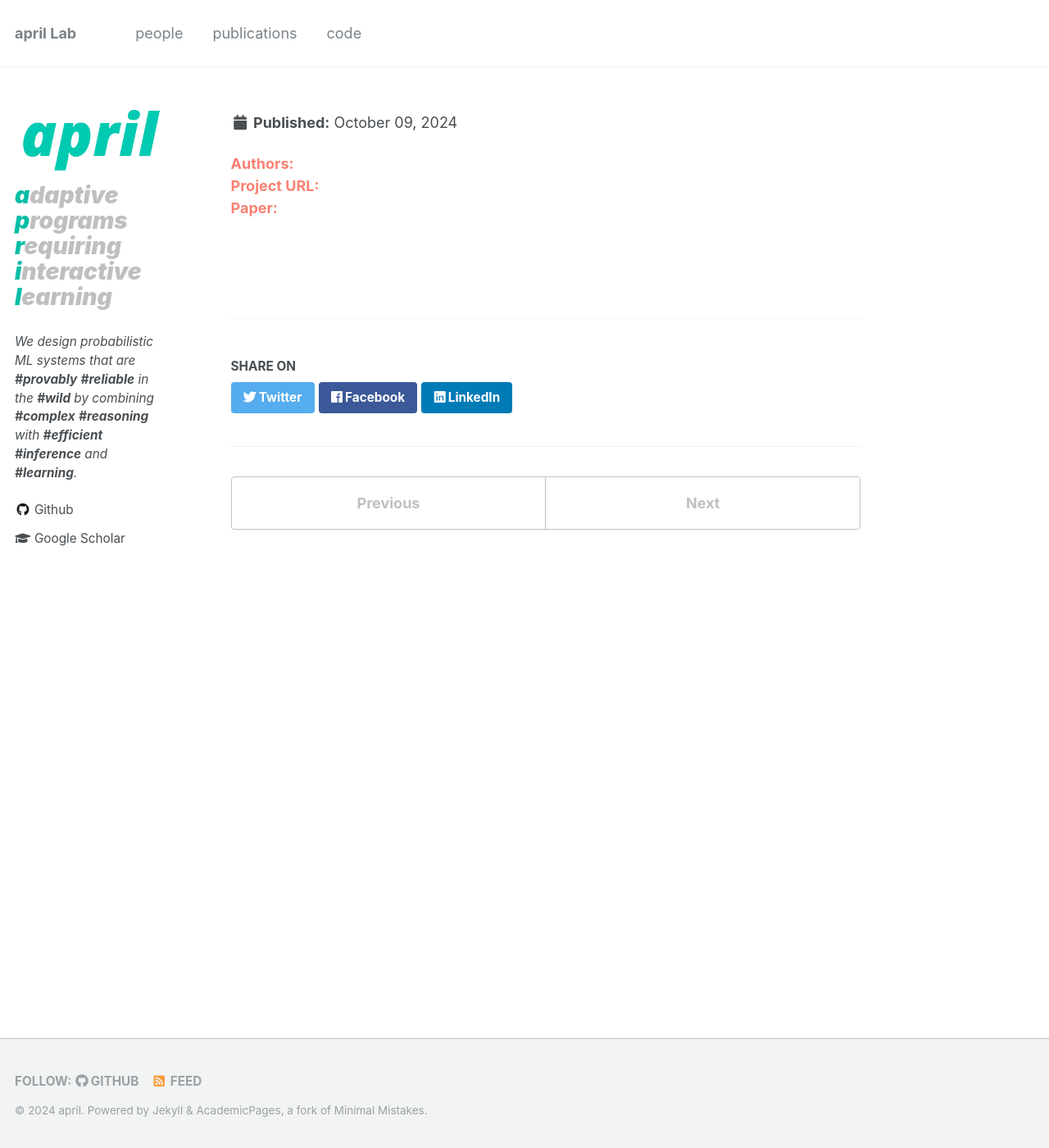
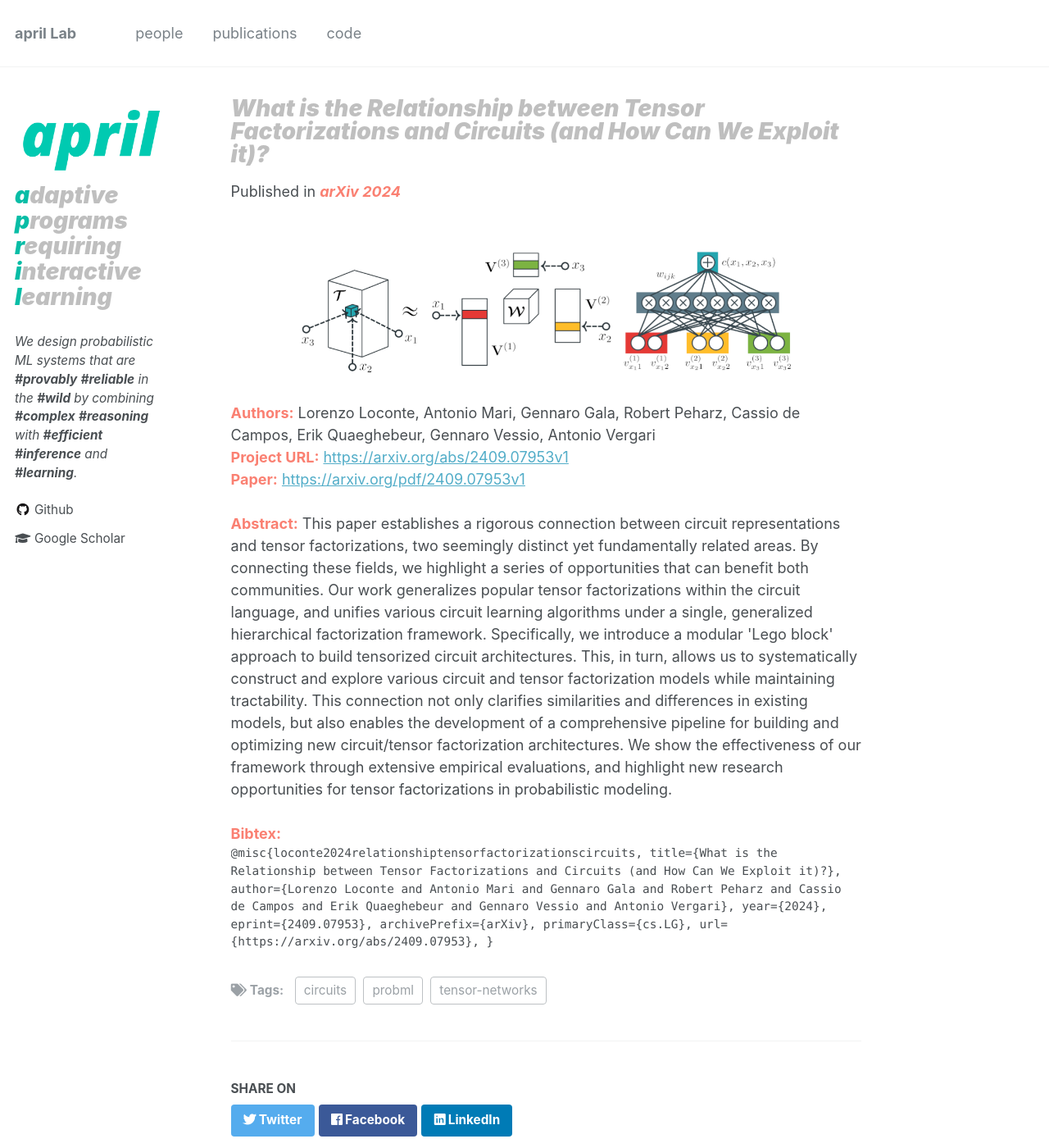
Before and after one commit to april-tools/april-tools.github.io, a Jekyll site: the page built from _publications/loconte2024tfpc.md, in a window 1280 px wide and 1400 px high. Shown: the whole window at 82% size. Built offline with Jekyll 4.4.1, drawn with Linux system fonts in a browser that asks for light colours; nearby versions of some CDN libraries.

Commit message:
fixing bibtex

```diff
--- a/_publications/loconte2024tfpc.md
+++ b/_publications/loconte2024tfpc.md
@@ -12,7 +12,15 @@ paperurl: "https://arxiv.org/abs/2409.07953v1"
 pdf: "https://arxiv.org/pdf/2409.07953v1"
 venue: "arXiv 2024"
 excerpt: "We investigate the connections between tensor factorizations and circuits: how the literature of the former can benefit from the theory about the latter, and how we can scale the latter with the former."
-abstract: "This paper establishes a rigorous connection between circuit representations and tensor factorizations, two seemingly distinct yet fundamentally related areas. By connecting these fields, we highlight a series of opportunities that can benefit both communities. Our work generalizes popular tensor factorizations within the circuit language, and unifies various circuit learning algorithms under a single, generalized hierarchical factorization framework. Specifically, we introduce a modular "Lego block" approach to build tensorized circuit architectures. This, in turn, allows us to systematically construct and explore various circuit and tensor factorization models while maintaining tractability. This connection not only clarifies similarities and differences in existing models, but also enables the development of a comprehensive pipeline for building and optimizing new circuit/tensor factorization architectures. We show the effectiveness of our framework through extensive empirical evaluations, and highlight new research opportunities for tensor factorizations in probabilistic modeling."
+abstract: "This paper establishes a rigorous connection between circuit representations and tensor factorizations, two seemingly distinct yet fundamentally related areas. By connecting these fields, we highlight a series of opportunities that can benefit both communities. Our work generalizes popular tensor factorizations within the circuit language, and unifies various circuit learning algorithms under a single, generalized hierarchical factorization framework. Specifically, we introduce a modular 'Lego block' approach to build tensorized circuit architectures. This, in turn, allows us to systematically construct and explore various circuit and tensor factorization models while maintaining tractability. This connection not only clarifies similarities and differences in existing models, but also enables the development of a comprehensive pipeline for building and optimizing new circuit/tensor factorization architectures. We show the effectiveness of our framework through extensive empirical evaluations, and highlight new research opportunities for tensor factorizations in probabilistic modeling."
 supplemental:
-bibtex: ""
+bibtex: "@misc{loconte2024relationshiptensorfactorizationscircuits,
+      title={What is the Relationship between Tensor Factorizations and Circuits (and How Can We Exploit it)?},
+      author={Lorenzo Loconte and Antonio Mari and Gennaro Gala and Robert Peharz and Cassio de Campos and Erik Quaeghebeur and Gennaro Vessio and Antonio Vergari},
+      year={2024},
+      eprint={2409.07953},
+      archivePrefix={arXiv},
+      primaryClass={cs.LG},
+      url={https://arxiv.org/abs/2409.07953},
+}"
 ---
```
